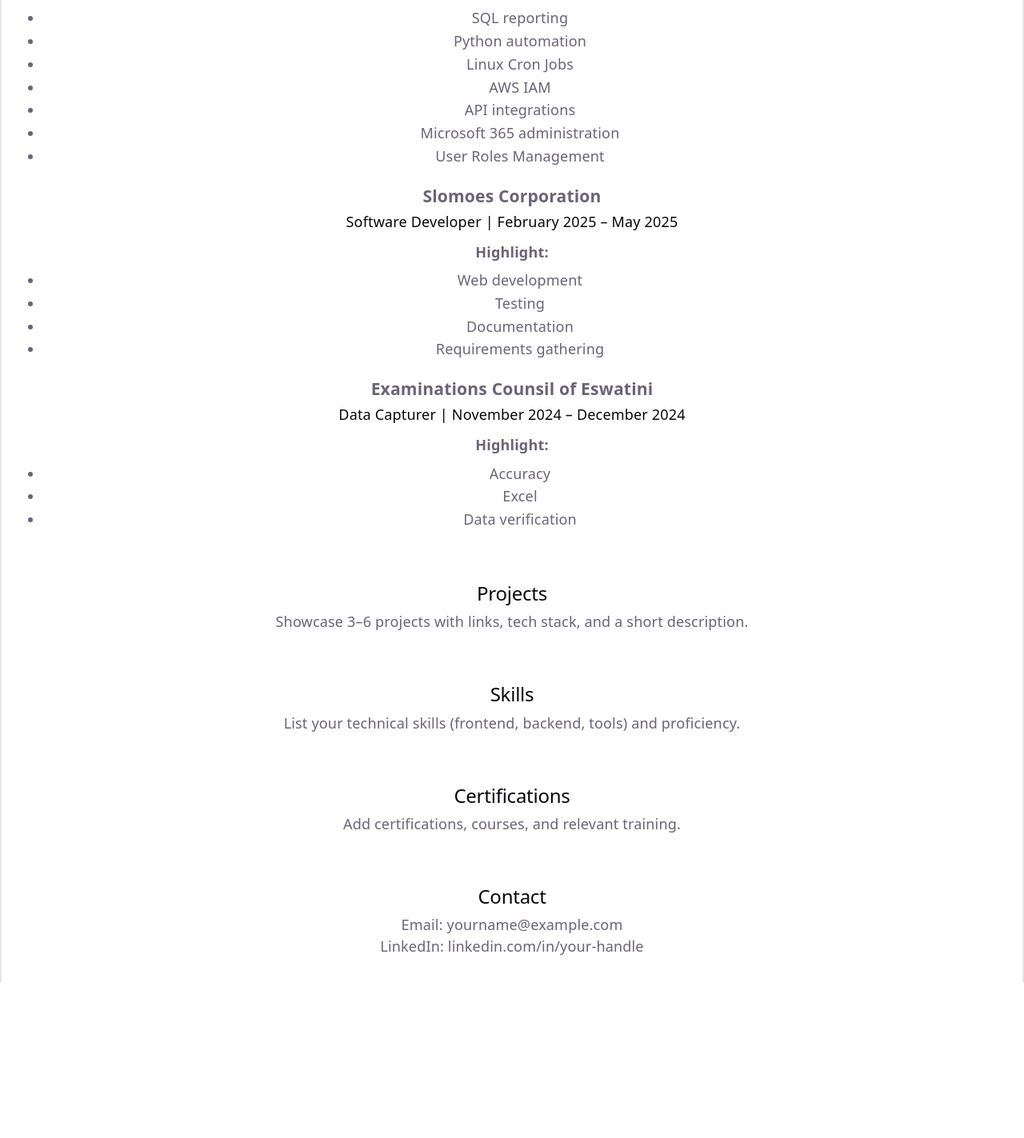
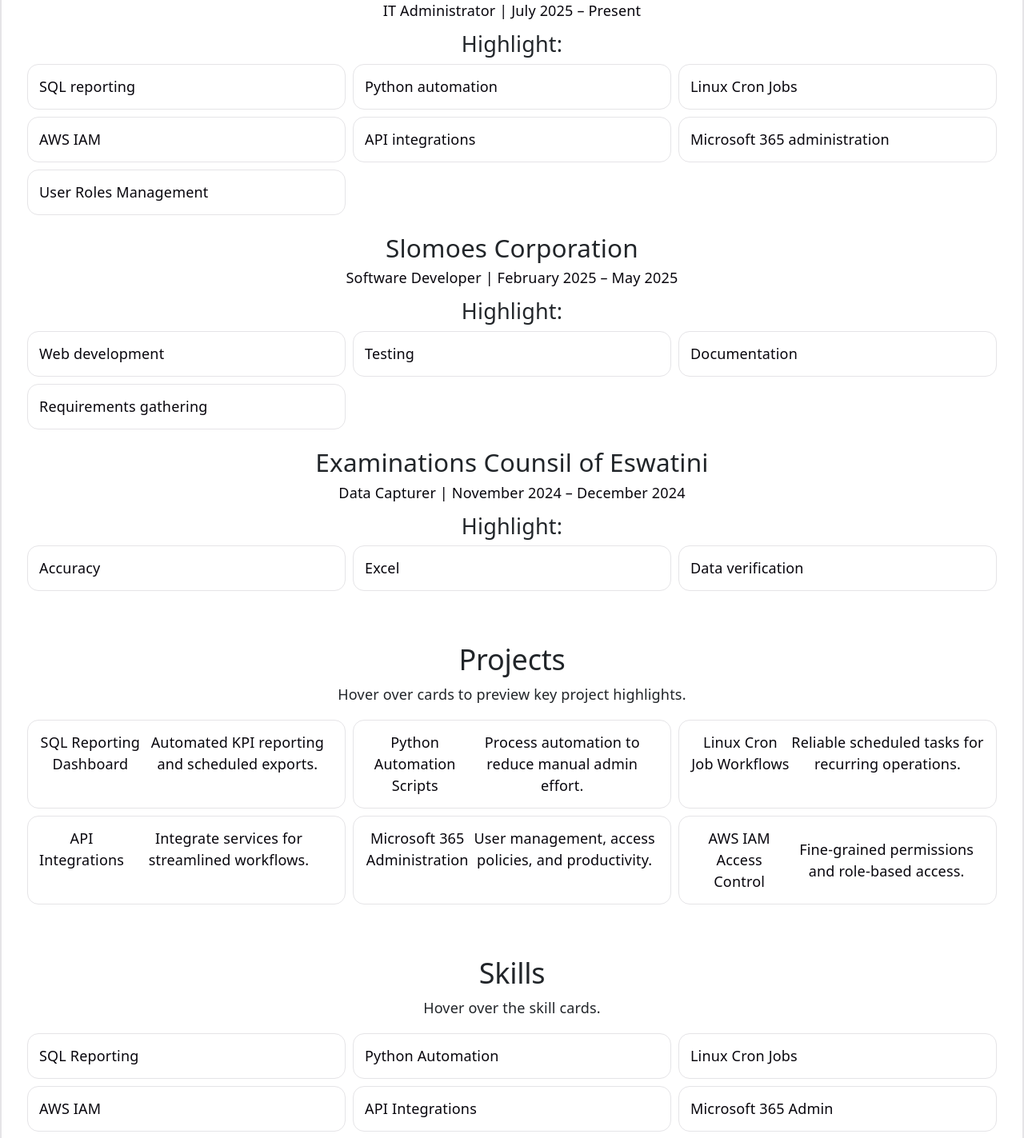
Before and after one commit to BiyelweDlamini/portfolio, a React (Vite) app in the folder portfolio/: page / in a window 1280 px wide. Shown: the part 1184-2607 px from the top of the page at 80% size. Before the commit the page ends 2412 px from the top, so only its background shows below. Built offline with nearby package versions, Linux system fonts and the light colour scheme.

Commit message:
Hovering cards

```diff
--- a/portfolio/src/components/Certifications.jsx
+++ b/portfolio/src/components/Certifications.jsx
@@ -1,10 +1,27 @@
 export default function Certifications() {
+  const certs = [
+    'Microsoft 365 Administration',
+    'AWS IAM & Access Control',
+    'Linux Scheduling & Automation',
+    'API Integration Fundamentals',
+    'Data Verification & Excel',
+    'Requirements & Documentation',
+  ]
+
   return (
     <section id="certifications" style={{ padding: '32px' }}>
       <h2>Certifications</h2>
-      <p>
-        Add certifications, courses, and relevant training.
-      </p>
+      <p>Hover over cards to view certification highlights.</p>
+
+      <div className="row g-2 experience-cards">
+        {certs.map((c) => (
+          <div key={c} className="col-12 col-sm-6 col-lg-4">
+            <div className="experience-card h-100">
+              <div className="experience-card-inner">{c}</div>
+            </div>
+          </div>
+        ))}
+      </div>
     </section>
   )
 }
--- a/portfolio/src/components/Experience.jsx
+++ b/portfolio/src/components/Experience.jsx
@@ -10,16 +10,26 @@
         </p>
 
         <h4 style={{ margin: '12px 0 8px' }}>Highlight:</h4>
-        <ul style={{ margin: 0, paddingLeft: 20, lineHeight: 1.6 }}>
-          <li>SQL reporting</li>
-          <li>Python automation</li>
-          <li>Linux Cron Jobs</li>
-          <li>AWS IAM</li>
-          <li>API integrations</li>
-          <li>Microsoft 365 administration</li>
-          <li>User Roles Management</li>
-        </ul>
+
+        <div className="row g-2 experience-cards">
+          {[
+            'SQL reporting',
+            'Python automation',
+            'Linux Cron Jobs',
+            'AWS IAM',
+            'API integrations',
+            'Microsoft 365 administration',
+            'User Roles Management',
+          ].map((label) => (
+            <div key={label} className="col-12 col-sm-6 col-lg-4">
+              <div className="experience-card h-100">
+                <div className="experience-card-inner">{label}</div>
+              </div>
+            </div>
+          ))}
+        </div>
       </article>
+
 
       <article style={{ marginTop: 22 }}>
         <h3 style={{ margin: '0 0 6px' }}>Slomoes Corporation</h3>
@@ -28,13 +38,15 @@
         </p>
 
         <h4 style={{ margin: '12px 0 8px' }}>Highlight:</h4>
-        <ul style={{ margin: 0, paddingLeft: 20, lineHeight: 1.6 }}>
-          <li>Web development</li>
-          <li>Testing</li>
-          <li>Documentation</li>
-          <li>Requirements gathering</li>
-
-        </ul>
+        <div className="row g-2 experience-cards">
+          {['Web development', 'Testing', 'Documentation', 'Requirements gathering'].map((label) => (
+            <div key={label} className="col-12 col-sm-6 col-lg-4">
+              <div className="experience-card h-100">
+                <div className="experience-card-inner">{label}</div>
+              </div>
+            </div>
+          ))}
+        </div>
       </article>
 
       <article style={{ marginTop: 22 }}>
@@ -44,11 +56,15 @@
         </p>
 
         <h4 style={{ margin: '12px 0 8px' }}>Highlight:</h4>
-        <ul style={{ margin: 0, paddingLeft: 20, lineHeight: 1.6 }}>
-          <li>Accuracy</li>
-          <li>Excel</li>
-          <li>Data verification</li>
-        </ul>
+        <div className="row g-2 experience-cards">
+          {['Accuracy', 'Excel', 'Data verification'].map((label) => (
+            <div key={label} className="col-12 col-sm-6 col-lg-4">
+              <div className="experience-card h-100">
+                <div className="experience-card-inner">{label}</div>
+              </div>
+            </div>
+          ))}
+        </div>
       </article>
     </section>
   )
--- a/portfolio/src/components/Hero.jsx
+++ b/portfolio/src/components/Hero.jsx
@@ -9,7 +9,7 @@
       <div className="heroInner">
         <div className="heroLeft">
           <img className="heroAvatar" src={biyelweImg} alt="Profile" />
-          <div className="heroLeftPlaceholder">Replace with your image</div>
+
         </div>
 
         <div className="heroRight">
--- a/portfolio/src/components/Projects.jsx
+++ b/portfolio/src/components/Projects.jsx
@@ -1,10 +1,48 @@
 export default function Projects() {
+  const projects = [
+    {
+      title: 'SQL Reporting Dashboard',
+      desc: 'Automated KPI reporting and scheduled exports.',
+    },
+    {
+      title: 'Python Automation Scripts',
+      desc: 'Process automation to reduce manual admin effort.',
+    },
+    {
+      title: 'Linux Cron Job Workflows',
+      desc: 'Reliable scheduled tasks for recurring operations.',
+    },
+    {
+      title: 'API Integrations',
+      desc: 'Integrate services for streamlined workflows.',
+    },
+    {
+      title: 'Microsoft 365 Administration',
+      desc: 'User management, access policies, and productivity.',
+    },
+    {
+      title: 'AWS IAM Access Control',
+      desc: 'Fine-grained permissions and role-based access.',
+    },
+  ]
+
   return (
     <section id="projects" style={{ padding: '32px' }}>
       <h2>Projects</h2>
-      <p>
-        Showcase 3–6 projects with links, tech stack, and a short description.
-      </p>
+      <p>Hover over cards to preview key project highlights.</p>
+
+      <div className="row g-2 experience-cards">
+        {projects.map((p) => (
+          <div key={p.title} className="col-12 col-sm-6 col-lg-4">
+            <div className="experience-card h-100">
+              <div className="experience-card-inner">
+                <div className="experience-card-title">{p.title}</div>
+                <div className="experience-card-subtitle">{p.desc}</div>
+              </div>
+            </div>
+          </div>
+        ))}
+      </div>
     </section>
   )
 }
--- a/portfolio/src/components/Skills.jsx
+++ b/portfolio/src/components/Skills.jsx
@@ -1,10 +1,33 @@
 export default function Skills() {
+  const skills = [
+    'SQL Reporting',
+    'Python Automation',
+    'Linux Cron Jobs',
+    'AWS IAM',
+    'API Integrations',
+    'Microsoft 365 Admin',
+    'User Roles Management',
+    'Web Development',
+    'Testing',
+    'Documentation',
+    'Requirements Gathering',
+    'Excel / Data Verification',
+  ]
+
   return (
     <section id="skills" style={{ padding: '32px' }}>
       <h2>Skills</h2>
-      <p>
-        List your technical skills (frontend, backend, tools) and proficiency.
-      </p>
+      <p>Hover over the skill cards.</p>
+
+      <div className="row g-2 experience-cards">
+        {skills.map((s) => (
+          <div key={s} className="col-12 col-sm-6 col-lg-4">
+            <div className="experience-card h-100">
+              <div className="experience-card-inner">{s}</div>
+            </div>
+          </div>
+        ))}
+      </div>
     </section>
   )
 }
--- a/portfolio/src/main.jsx
+++ b/portfolio/src/main.jsx
@@ -2,8 +2,10 @@
 import ReactDOM from 'react-dom/client'
 import App from './App.jsx'
 import './App.css'
+import 'bootstrap/dist/css/bootstrap.min.css'
 
 ReactDOM.createRoot(document.getElementById('app')).render(
+
   <React.StrictMode>
     <App />
   </React.StrictMode>,
--- a/portfolio/src/style.css
+++ b/portfolio/src/style.css
@@ -240,7 +240,64 @@
   }
 }
 
+/* Experience hover cards */
+.experience-cards {
+  margin-top: 6px;
+  --card-radius: 14px;
+}
+
+.experience-card {
+  border: 1px solid var(--border);
+  border-radius: var(--card-radius);
+  background: rgba(255, 255, 255, 0.6);
+  box-shadow: none;
+  transition: transform 220ms ease, box-shadow 220ms ease, border-color 220ms ease, background 220ms ease;
+  position: relative;
+  overflow: hidden;
+}
+
+.experience-card::before {
+  content: '';
+  position: absolute;
+  inset: -2px;
+  background: radial-gradient(circle at top left, rgba(170, 59, 255, 0.28), transparent 55%);
+  opacity: 0;
+  transition: opacity 220ms ease;
+}
+
+.experience-card-inner {
+  position: relative;
+  padding: 14px 14px;
+  min-height: 52px;
+  display: flex;
+  align-items: center;
+  justify-content: flex-start;
+  color: var(--text-h);
+}
+
+.experience-card:hover {
+  transform: translateY(-4px);
+  border-color: var(--accent-border);
+  box-shadow: var(--shadow);
+  background: rgba(170, 59, 255, 0.06);
+}
+
+.experience-card:hover::before {
+  opacity: 1;
+}
+
+@media (prefers-color-scheme: dark) {
+  .experience-card {
+    background: rgba(255, 255, 255, 0.04);
+  }
+
+  .experience-card:hover {
+    background: rgba(192, 132, 252, 0.10);
+  }
+}
+
 #next-steps ul {
+
   list-style: none;
   padding: 0;
   display: flex;
```
